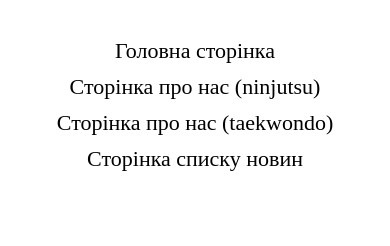
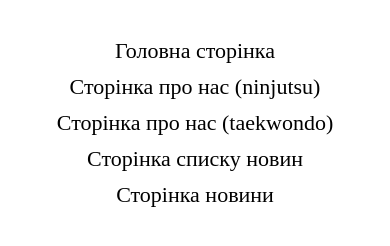
Before and after one commit to zmej-gorunuch/kamurodzan, a plain HTML site: page sitemap.html in a window 390 px wide. Drawn offline with Linux system fonts and the light colour scheme.

Commit message:
add article page responsive

```diff
--- a/sitemap.html
+++ b/sitemap.html
@@ -14,6 +14,7 @@
         <li><a href="page-ninjutsu.html" target="_blank">Сторінка про нас (ninjutsu)</a></li>
         <li><a href="page-taekwondo.html" target="_blank">Сторінка про нас (taekwondo)</a></li>
         <li><a href="list.html" target="_blank">Сторінка списку новин</a></li>
+        <li><a href="article.html" target="_blank">Сторінка новини</a></li>
     </ul>
 
     <style>
```
